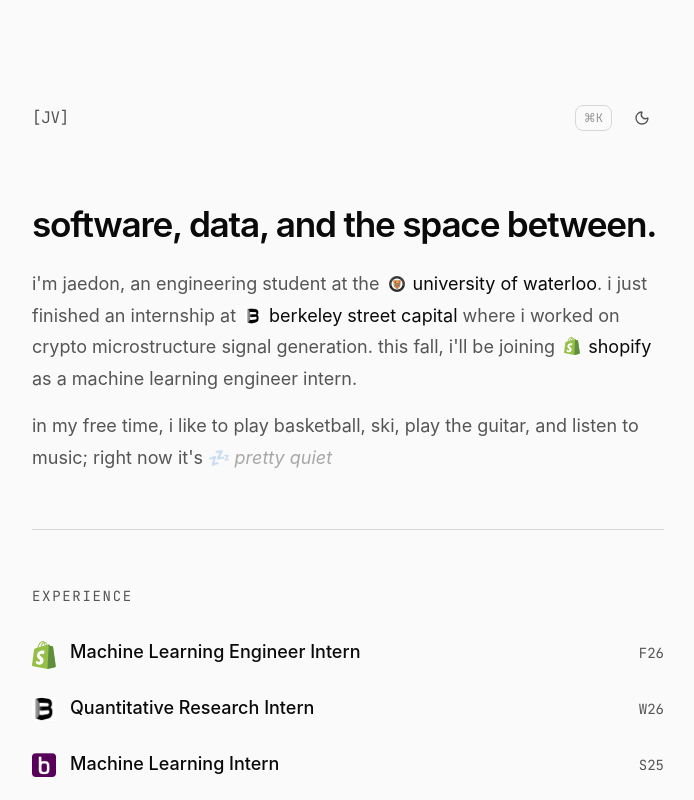
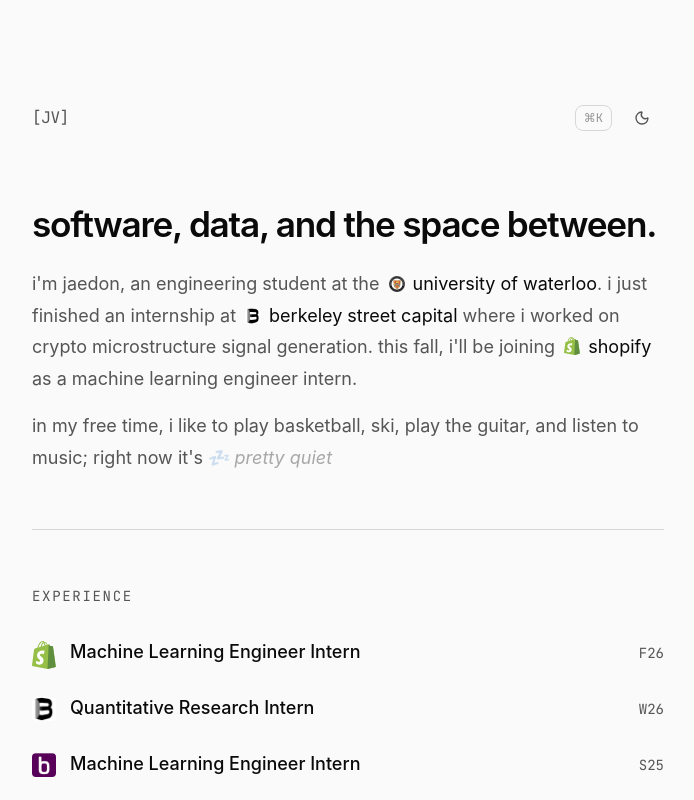
Before and after one commit to jaedonvisva/portfolio-page, a Next.js app: page / in a window 1280 px wide. Shown: the top 800 px of the page, without its empty margins (292-986 px from the left). Built offline with nearby package versions, Linux system fonts and the light colour scheme; no server answers.

Commit message:
Update Blackstone Energy title to Machine Learning Engineer Intern

```diff
--- a/components/command-palette.tsx
+++ b/components/command-palette.tsx
@@ -76,7 +76,7 @@ export function CommandPalette() {
       sublabel: "ML Intern · S25",
       group: "Experience",
       detail: {
-        title: "Machine Learning Intern",
+        title: "Machine Learning Engineer Intern",
         subtitle: "Blackstone Energy",
         meta: "Summer 2025",
         description: "ML pipelines for large-scale energy demand forecasting.",
--- a/components/portfolio/experience.tsx
+++ b/components/portfolio/experience.tsx
@@ -33,7 +33,7 @@ const roles: Role[] = [
   },
   {
     company: "Blackstone Energy",
-    title: "Machine Learning Intern",
+    title: "Machine Learning Engineer Intern",
     description: "ML pipelines for large-scale energy demand forecasting",
     href: "https://www.blackstoneenergy.com",
     period: "S25",
```
